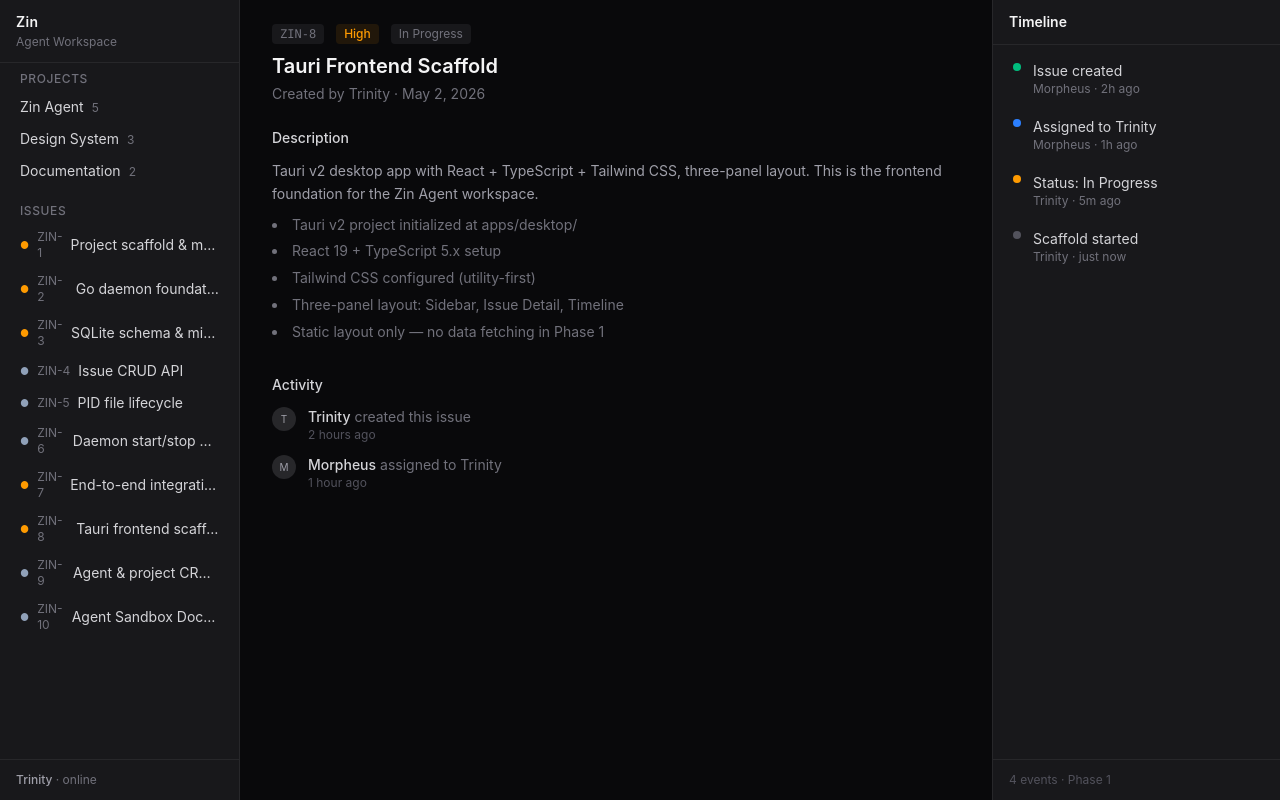
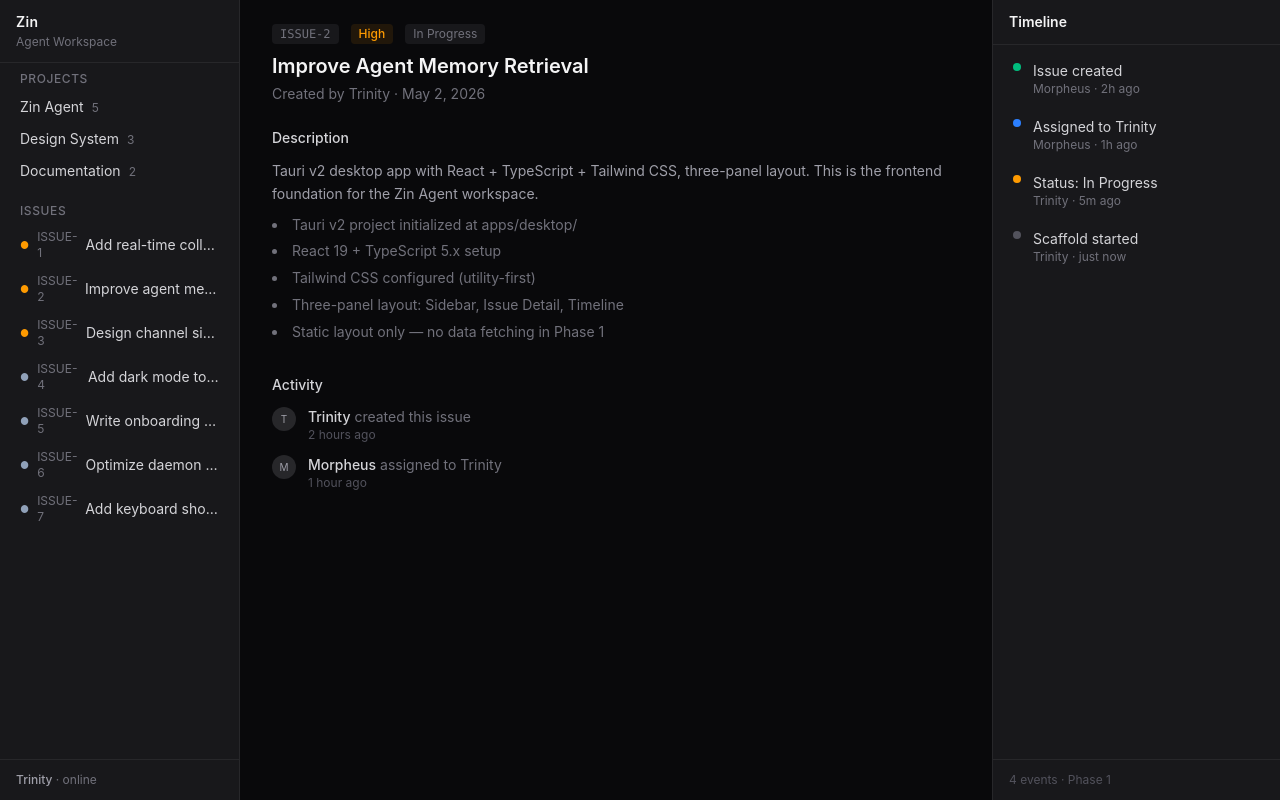
Before and after one commit to bzqzheng/zin, a React (Vite) app in the folder apps/desktop/: page / in a window 1280 px wide. Built offline with nearby package versions, Linux system fonts and the light colour scheme.

Commit message:
fix: remove internal identifiers from public frontend mock data
- Replace ZIN-* issue IDs with generic ISSUE-* placeholders
- Replace internal task titles with product-oriented sample content
- Update App test to match new identifiers

```diff
--- a/apps/desktop/src/components/IssueDetail.tsx
+++ b/apps/desktop/src/components/IssueDetail.tsx
@@ -5,7 +5,7 @@
         <div className="mb-6">
           <div className="flex items-center gap-3 mb-2">
             <span className="text-xs font-mono text-zinc-500 bg-zinc-900 px-2 py-0.5 rounded">
-              ZIN-8
+              ISSUE-2
             </span>
             <span className="text-xs font-medium text-amber-500 bg-amber-500/10 px-2 py-0.5 rounded">
               High
@@ -15,7 +15,7 @@
             </span>
           </div>
           <h2 className="text-xl font-semibold text-zinc-100">
-            Tauri Frontend Scaffold
+            Improve Agent Memory Retrieval
           </h2>
           <p className="text-sm text-zinc-500 mt-1">
             Created by Trinity · May 2, 2026
--- a/apps/desktop/src/components/Sidebar.tsx
+++ b/apps/desktop/src/components/Sidebar.tsx
@@ -6,16 +6,13 @@
   ]
 
   const issues = [
-    { id: 'ZIN-1', title: 'Project scaffold & monorepo setup', priority: 'high' },
-    { id: 'ZIN-2', title: 'Go daemon foundation', priority: 'high' },
-    { id: 'ZIN-3', title: 'SQLite schema & migrations', priority: 'high' },
-    { id: 'ZIN-4', title: 'Issue CRUD API', priority: 'medium' },
-    { id: 'ZIN-5', title: 'PID file lifecycle', priority: 'medium' },
-    { id: 'ZIN-6', title: 'Daemon start/stop control', priority: 'medium' },
-    { id: 'ZIN-7', title: 'End-to-end integration smoke test', priority: 'high' },
-    { id: 'ZIN-8', title: 'Tauri frontend scaffold', priority: 'high' },
-    { id: 'ZIN-9', title: 'Agent & project CRUD API', priority: 'medium' },
-    { id: 'ZIN-10', title: 'Agent Sandbox Docker scaffold', priority: 'medium' },
+    { id: 'ISSUE-1', title: 'Add real-time collaboration to docs', priority: 'high' },
+    { id: 'ISSUE-2', title: 'Improve agent memory retrieval', priority: 'high' },
+    { id: 'ISSUE-3', title: 'Design channel sidebar', priority: 'high' },
+    { id: 'ISSUE-4', title: 'Add dark mode toggle', priority: 'medium' },
+    { id: 'ISSUE-5', title: 'Write onboarding guide', priority: 'medium' },
+    { id: 'ISSUE-6', title: 'Optimize daemon startup time', priority: 'medium' },
+    { id: 'ISSUE-7', title: 'Add keyboard shortcuts', priority: 'low' },
   ]
 
   const priorityColor = (p: string) =>
```
Also changed, not shown: 1 other file (tests, documents, lock files or other folders).
